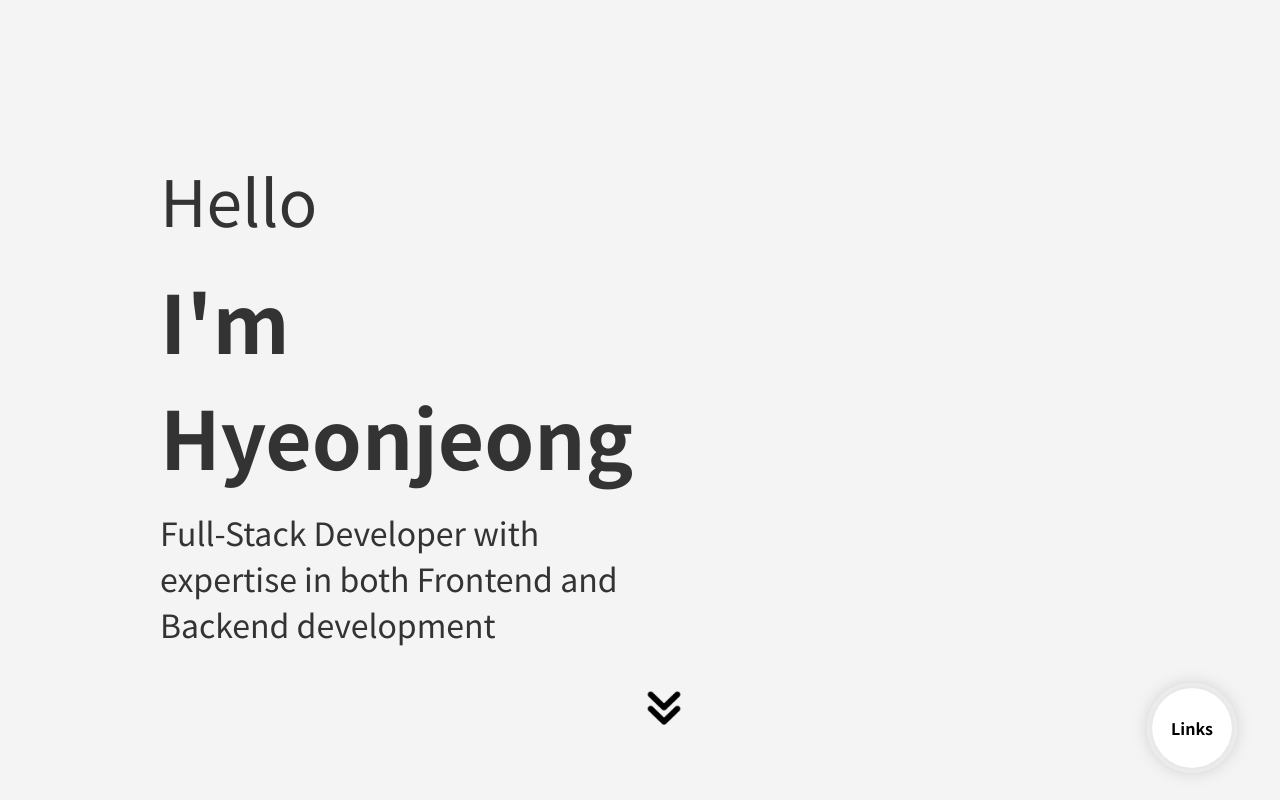
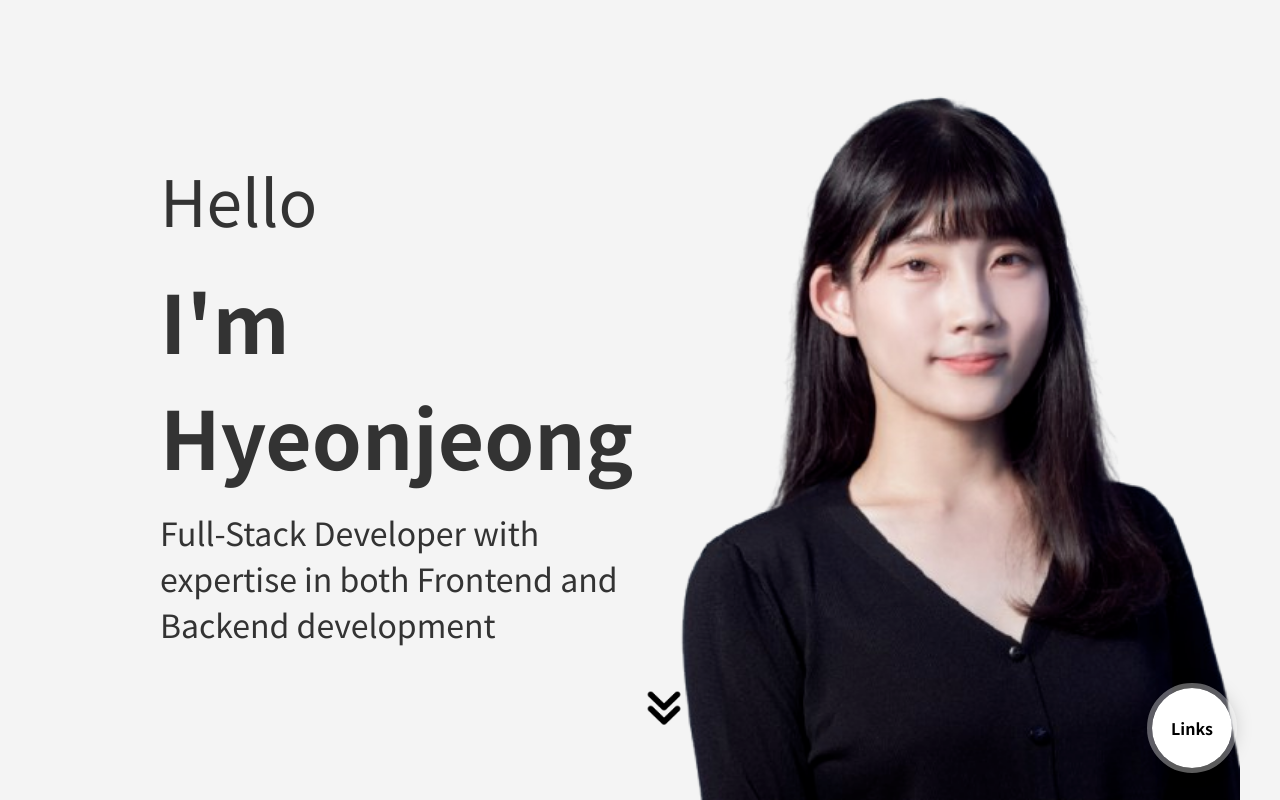
Before and after one commit to emily-hong/my-portfolio, a Next.js app: page / in a window 1280 px wide. Built offline with nearby package versions, Linux system fonts and the light colour scheme.

Commit message:
feat: 첫 페이지 사진 추가

```diff
--- a/components/Pages/First/FirstPage.tsx
+++ b/components/Pages/First/FirstPage.tsx
@@ -21,8 +21,7 @@ export const FirstPage = () => {
 
       <RightSection>
         <ImgContainer>
-          {/* <img src="/images/sample-profile.png" alt="profile" /> */}
-          {/* <img src="/images/profile-img.png" alt="profile" /> */}
+          <img src="/images/profile-img.png" alt="profile" />
         </ImgContainer>
       </RightSection>
 
```
